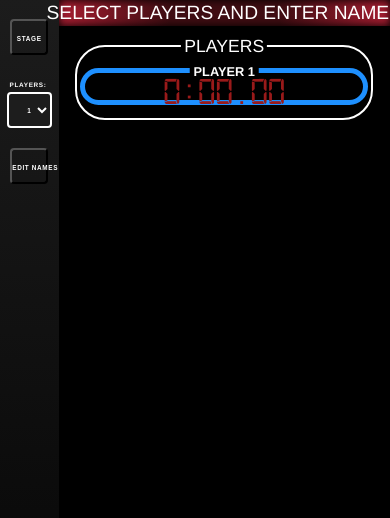
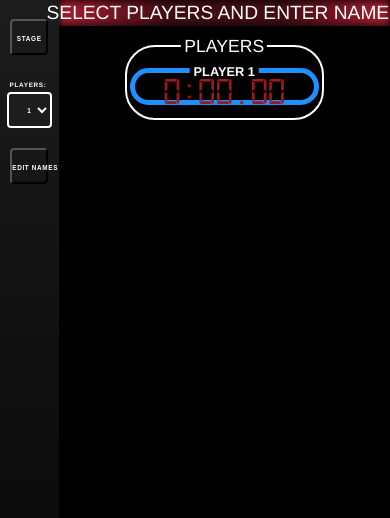
Before and after one commit to wjewett/cube-battle-timer, a website: page public/index.html in a window 390 px wide. Drawn offline with nearby package versions, Linux system fonts and the light colour scheme; no server answers.

Commit message:
minor style changes

```diff
--- a/public/style.css
+++ b/public/style.css
@@ -80,12 +80,6 @@ body {
 	position: relative;
 	height: auto;
 	width: 60%;
-}
-@media (max-width: 37.5em) {
-	#timers {
-		margin: 7rem 0 0 5%;
-		width: 90%;
-	}
 }
 #timer-head,
 #results-head {
```
